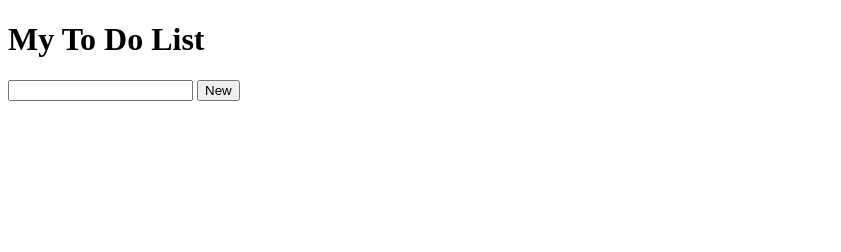
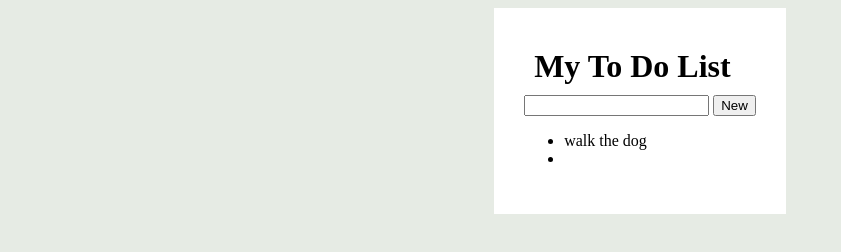
Before and after one commit to mtor72/MyToDoList, a plain HTML site: page index.html in a window 1280 px wide. Both pictures are taken after a click on the button "New". Shown: the whole page, without its empty margins (0-841 px from the left). Drawn offline with Linux system fonts and the light colour scheme.

Commit message:
modify files

```diff
--- a/css/style.css
+++ b/css/style.css
@@ -1,7 +1,13 @@
 body {
-    color: #d2d4d2;
+    background-color: #e6ebe4;
 }
 
 main {
-    color: aliceblue;
+    background-color: white;
+    justify-self: center;
+    padding: 30px;
 }
+
+h1 {
+    margin: 10px;
+}
--- a/index.html
+++ b/index.html
@@ -4,8 +4,8 @@
     <meta charset="UTF-8">
     <meta name="viewport" content="width=device-width, initial-scale=1.0">
     <title>ToDoList</title>
-    <!-- <link rel="stylesheet" href="css/style.css" /> -->
-    <!-- <script defer src="js/script.js"></script> -->
+    <link rel="stylesheet" href="css/style.css" />
+    <script defer src="js/script.js"></script>
 </head>
 <body>
     <main>
--- a/js/script.js
+++ b/js/script.js
@@ -0,0 +1,15 @@
+const list = document.querySelector('ul');
+const input = document.querySelector('input');
+
+let listItem = document.createElement('li');
+const btn = document.createElement('button');
+
+listItem.innerText = 'walk the dog';
+
+list.appendChild(listItem);
+
+document.querySelector('button').addEventListener('click', () => {
+    listItem = document.createElement('li');
+    listItem.innerText = input.value;
+    list.appendChild(listItem);
+});
```
